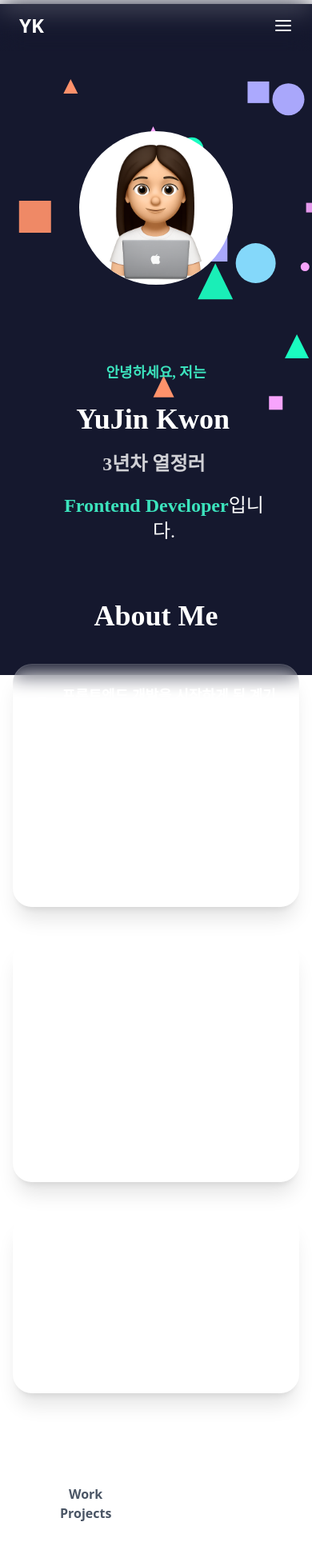
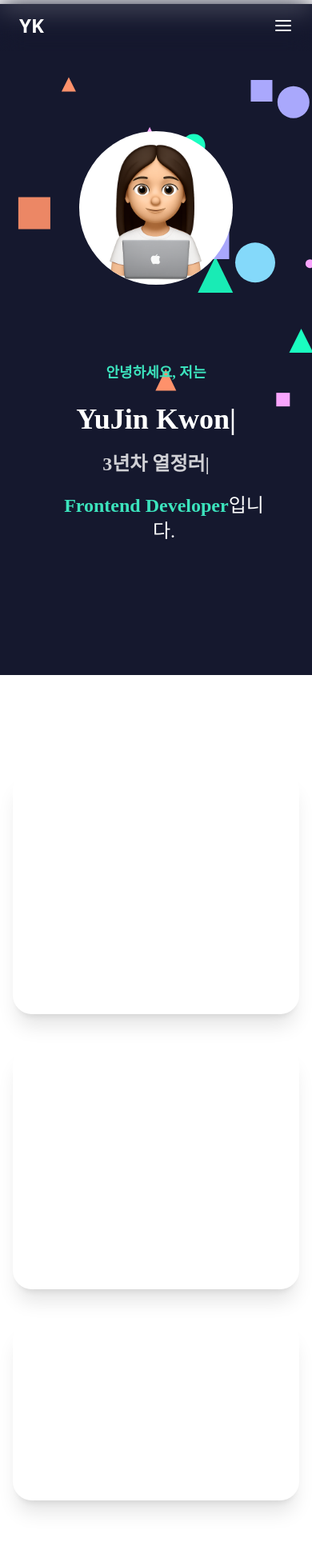
Before and after one commit to Tessa1217/portfolio, a React (Vite) app: page / in a window 390 px wide. Shown: the top 1958 px of the page at 80% size. Built offline with nearby package versions, Linux system fonts and the light colour scheme; a web font is replaced by a local one.

Commit message:
update min height to svh after testing iphone safari browser

```diff
--- a/src/pages/about.tsx
+++ b/src/pages/about.tsx
@@ -11,7 +11,7 @@ export default function About() {
         id="about"
         variants={fadeInUp}
         as="section"
-        className="h-screen flex items-center justify-center text-white text-center px-4 w-screen p-10"
+        className="min-h-[100svh] flex items-center justify-center text-white text-center px-4 w-screen p-10"
       >
         <div className="flex flex-col">
           <SectionTitle title="About Me" />
--- a/src/pages/experience.tsx
+++ b/src/pages/experience.tsx
@@ -16,7 +16,7 @@ export default function Experience() {
       id="experience"
       variants={fadeInUp}
       as="section"
-      className="w-full py-20 text-white text-center px-4 min-h-screen"
+      className="w-full py-20 text-white text-center px-4 min-h-[100svh]"
     >
       <div className="container w-full h-full mx-auto px-6">
         <SectionTitle title="Experience" />
--- a/src/pages/introduction.tsx
+++ b/src/pages/introduction.tsx
@@ -11,7 +11,7 @@ export default function Introduction() {
       id="home"
       as="section"
       variants={fadeInUp}
-      className="h-screen flex flex-row items-center justify-center text-white"
+      className="min-h-[100svh] flex flex-row items-center justify-center text-white"
     >
       <div className="container mx-auto xl:px-40 lg:px-20 md:px-15 px-12 flex flex-col-reverse md:flex-row items-center justify-between gap-12">
         <div className="w-full md:w-1/2 text-center md:text-left space-y-6">
--- a/src/pages/skills.tsx
+++ b/src/pages/skills.tsx
@@ -13,7 +13,7 @@ export default function Skills() {
       id="skills"
       variants={fadeInUp}
       as="section"
-      className="h-full flex items-center justify-center text-white text-center px-4 w-screen p-10 relative"
+      className="min-h-[100svh] flex items-center justify-center text-white text-center px-4 w-screen p-10 relative"
     >
       <div className="container mx-auto">
         <SectionTitle title="Skill Set" />
```
Also changed, not shown: src/pages/projects.tsx (deleted).
